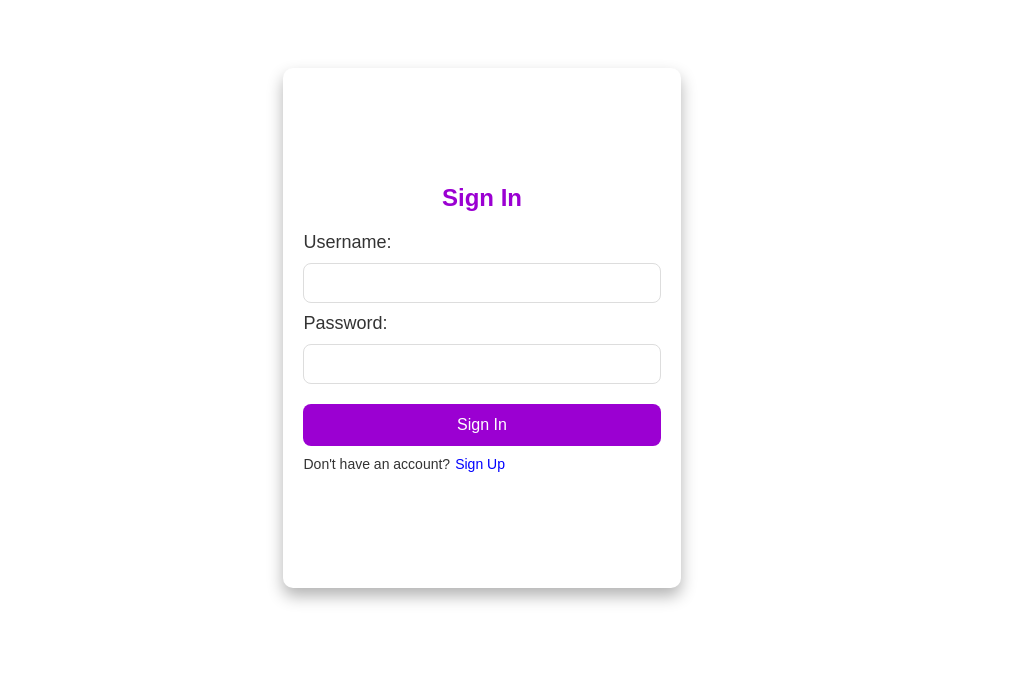
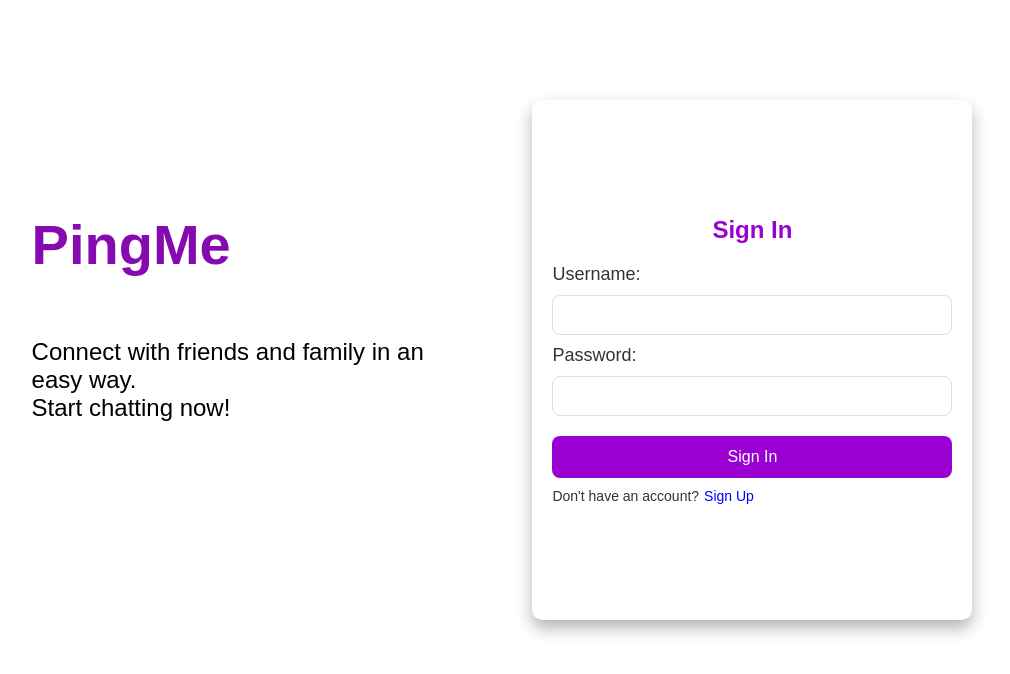
Before and after one commit to codeskavy/Pingme, a React (Vite) app: page / in a window 1280 px wide. Both pictures are taken after a click on the button "Get Started". Shown: the top 674 px of the page, without its empty margins (178-1188 px from the left). Built offline with nearby package versions, Linux system fonts and the light colour scheme.

Commit message:
changing the UI of the chatting feature

```diff
--- a/src/components/LandingPage/LandingPage.css
+++ b/src/components/LandingPage/LandingPage.css
@@ -60,7 +60,7 @@ body {
 
 .nav-links a {
   text-decoration: none;
-  color: #00796b; /* Teal color for the links */
+  color: white; /* Teal color for the links */
   font-size: 16px;
   transition: color 0.3s ease, text-shadow 0.3s ease;
 }
@@ -82,6 +82,8 @@ body {
 }
 
 .ping-me-gif {
+  padding-top: 50px;
+  padding-bottom:0;
   width: 150px;
   height: auto;
   margin-bottom: 20px;
@@ -181,12 +183,22 @@ body {
   box-shadow: 0 4px 8px rgba(0, 0, 0, 0.1);
   margin-bottom: 20px;
 }
-
+.contact-section{
+  display:flex;
+  flex-direction: row;
+  justify-content:center;
+}
+.animated-image {
+  height: auto;
+  margin-right:100px;
+  margin-left:0;
+  width:auto;
+}
 .contact-form {
   display: flex;
   flex-direction: column;
   gap: 10px;
-  max-width: 500px;
+  width: 500px;
   margin: 0 auto;
 }
 
--- a/src/components/LandingPage/LandingPage.jsx
+++ b/src/components/LandingPage/LandingPage.jsx
@@ -92,6 +92,10 @@ const LandingPage = ({ onStartChat }) => {
       </section>
 
       <section id="contact" className="contact-section">
+        <div className='animated-image'>
+          <img src={'src/assets/chat-gif.gif'}/>
+        </div>
+        <div className='details-form'>
         <h2>Contact Us</h2>
         <form className="contact-form">
           <label htmlFor="name">Name</label>
@@ -105,6 +109,8 @@ const LandingPage = ({ onStartChat }) => {
 
           <button type="submit">Send Message</button>
         </form>
+        </div>
+
       </section>
 
 
--- a/src/components/Login/Login.css
+++ b/src/components/Login/Login.css
@@ -7,6 +7,27 @@ body {
   font-family: Arial, sans-serif;
 }
 
+.main-box{
+  display: flex;
+  flex-direction: row;
+}
+.title-signin{
+  display:flex;
+  flex-direction: column;
+  align-items: left;
+  justify-content: center;
+  margin:80px;
+
+
+}
+.title-signin h1{
+  font-size:3.5rem;
+  color:#850bb1;
+  font-weight: bolder;
+}
+.title-signin p{
+  font-size: 1.5rem;
+}
 
 /* Container Box */
 .container {
@@ -22,7 +43,7 @@ body {
   border-spacing: 20px;
   justify-content: center;
   height: 60vh;
-  margin-top: 50px;
+  margin-top: 100px;
 }
 
 /* Heading */
--- a/src/components/Login/Login.jsx
+++ b/src/components/Login/Login.jsx
@@ -13,9 +13,11 @@ const Login = ({ onLogin }) => {
   };
 
   return (
-    <>
-    <div className='left'>
-      <img></img>
+    <div className='main-box'>
+
+    <div className='title-signin'>
+      <h1>PingMe</h1>
+      <p>Connect with friends and family in an easy way.<br/> Start chatting now!</p>
     </div>
      <div className="container">
       <h2>{isSignUp ? 'Sign Up' : 'Sign In'}</h2>
@@ -51,7 +53,7 @@ const Login = ({ onLogin }) => {
         </div>
       </form>
     </div>
-    </>
+    </div>
 
   );
 };
```
Also changed, not shown: src/assets/chat-gif.gif (added), src/assets/chat-icon.gif.
